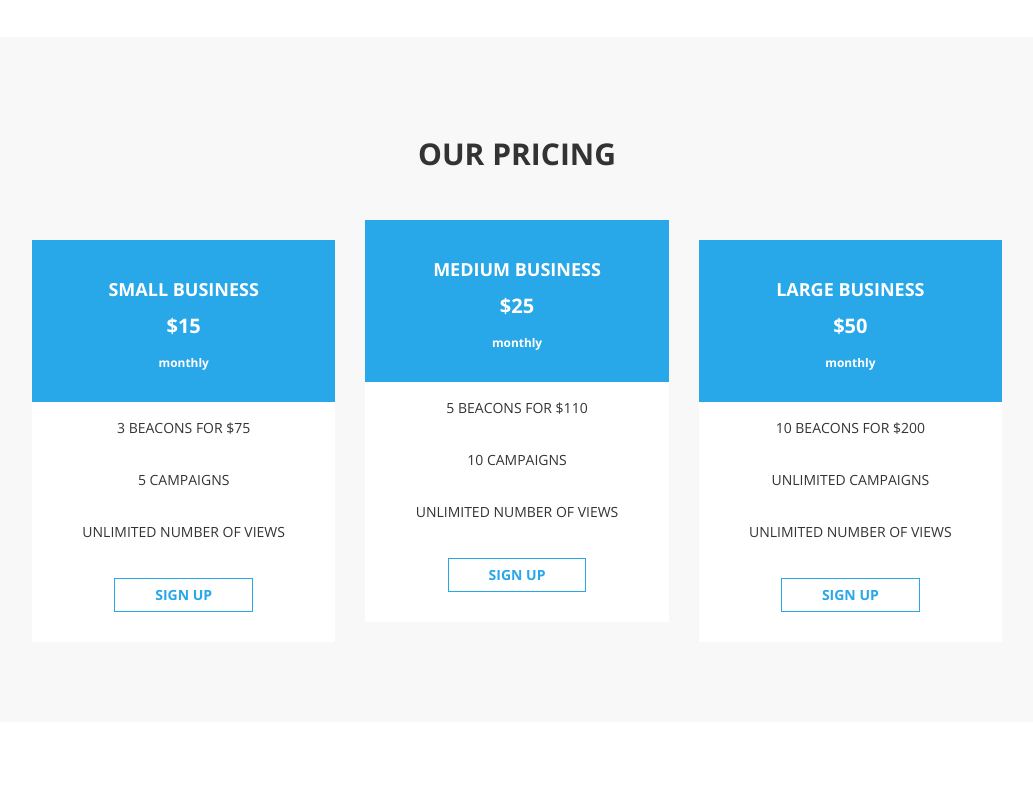
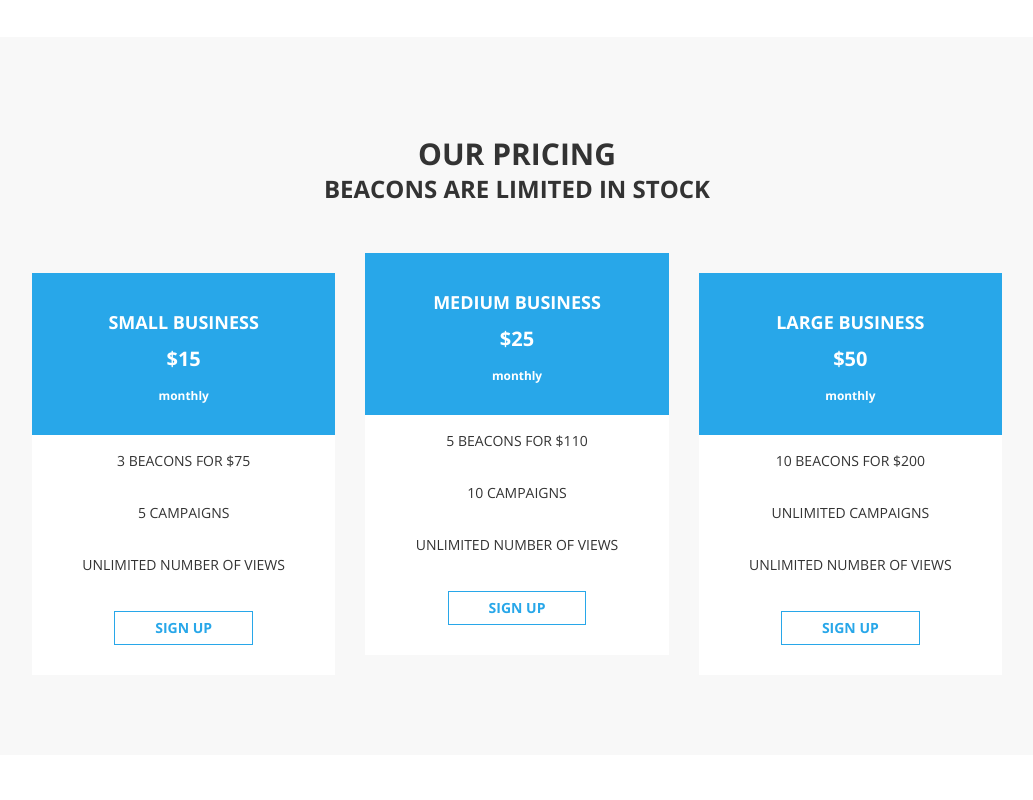
Before and after one commit to AndersonSingh/Landing-Page-MAS-Ads, a plain HTML site: page index.html in a window 1280 px wide. Shown: the part 1780-2580 px from the top of the page, without its empty margins (123-1156 px from the left). Drawn offline with nearby package versions, Linux system fonts and the light colour scheme.

Commit message:
Small edit to pricing section

```diff
--- a/index.html
+++ b/index.html
@@ -131,7 +131,7 @@
 			<div class="container">
 				<div class="row">
 					<div class="col-md-12 wow bounceIn">
-						<h2 class="text-uppercase">Our Pricing</h2>
+						<h2 class="text-uppercase">Our Pricing <br/><span style="font-size:24px">Beacons are limited in stock</span></h2>
 					</div>
 					<div class="col-md-4 wow fadeIn" data-wow-delay="0.6s">
 						<div class="pricing text-uppercase">
```
